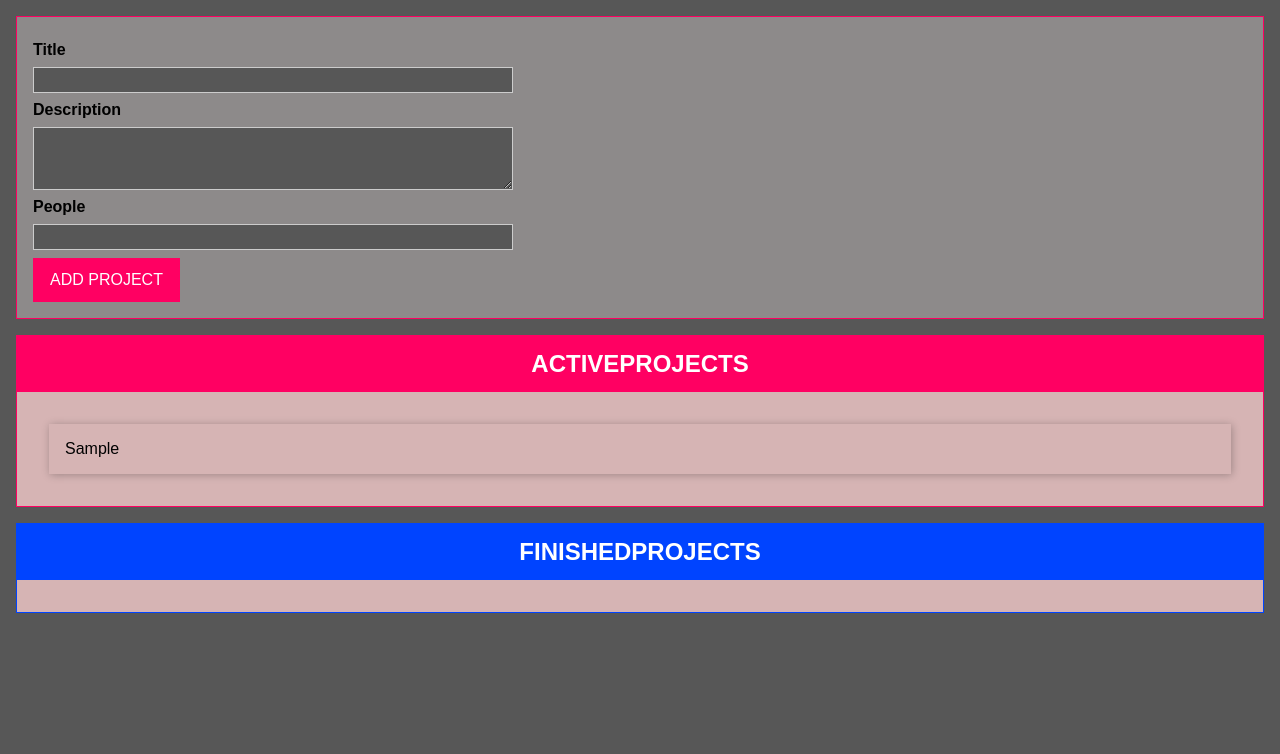
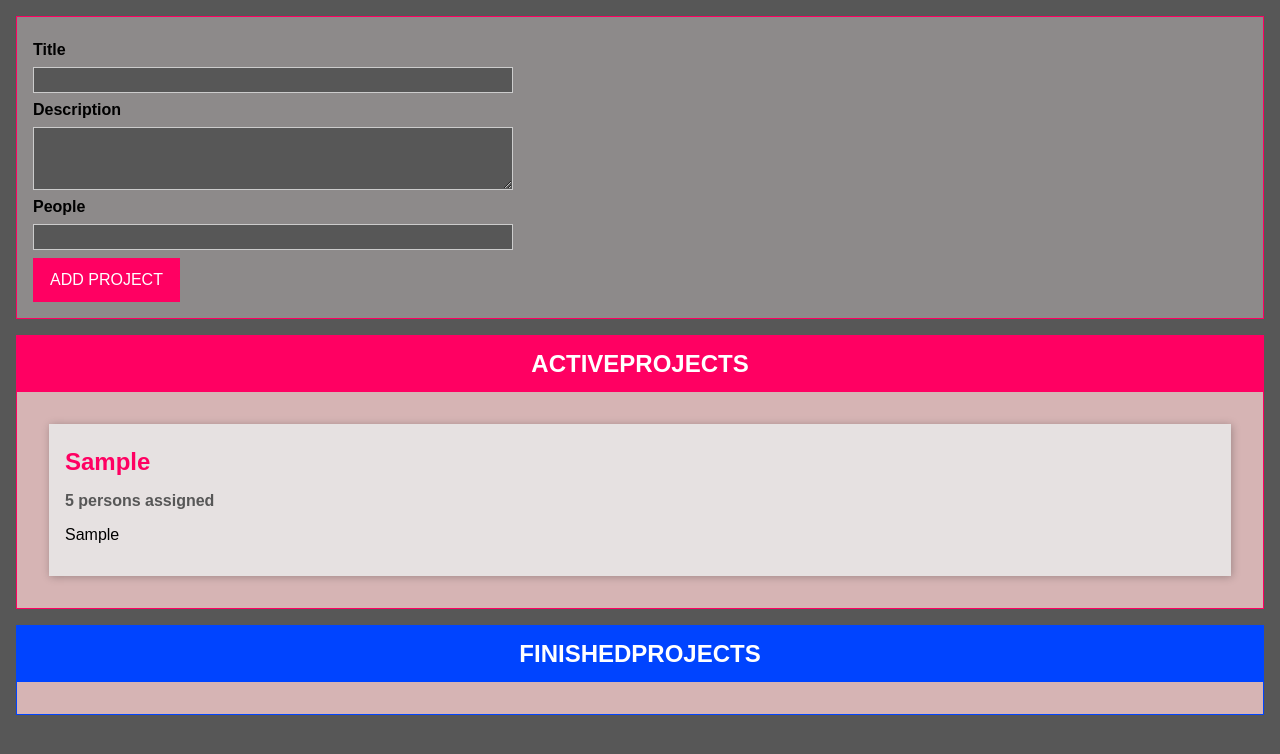
Before and after one commit to Vezil/drag-and-drop, a website with bundled scripts: page index.html in a window 1280 px wide. Both pictures are taken after typing "Sample", "Sample", "5" into the empty fields and a click on the button "ADD PROJECT". Built offline with nearby package versions, Linux system fonts and the light colour scheme.

Commit message:
Feature/drag and drop functionality (#3)
* add ProjectItem class

* add getter

* add draggable interfaces and functionality

```diff
--- a/app.css
+++ b/app.css
@@ -99,6 +99,7 @@ button:active {
     box-shadow: 1px 1px 8px rgba(0, 0, 0, 0.26);
     padding: 1rem;
     margin: 1rem;
+    background: rgb(230, 225, 225);
 }
 
 .projects li h2 {
--- a/index.html
+++ b/index.html
@@ -33,7 +33,11 @@
             </form>
         </template>
         <template id="single-project">
-            <li></li>
+            <li draggable="true">
+                <h2></h2>
+                <h3></h3>
+                <p></p>
+            </li>
         </template>
         <template id="project-list">
             <section class="projects">
--- a/src/app.ts
+++ b/src/app.ts
@@ -1,3 +1,16 @@
+// Drag & Drop Interfaces
+
+interface Draggable {
+    dragStartHandler(event: DragEvent): void;
+    dragEndHandler(event: DragEvent): void;
+}
+
+interface DragTarget {
+    dragOverHandler(event: DragEvent): void;
+    dropHandler(event: DragEvent): void;
+    dragLeaveHandler(event: DragEvent): void;
+}
+
 // Project Type
 
 enum ProjectStatus {
@@ -56,6 +69,22 @@ class ProjectState extends State<Project> {
 
         this.projects.push(newProject);
 
+        this.updateListeners();
+    }
+
+    moveProject(projectId: string, newStatus: ProjectStatus) {
+        const project = this.projects.find(
+            (project) => project.id === projectId
+        );
+
+        if (project && project.status !== newStatus) {
+            project.status = newStatus;
+
+            this.updateListeners();
+        }
+    }
+
+    private updateListeners() {
         for (const listener of this.listeners) {
             listener(this.projects.slice());
         }
@@ -176,9 +205,56 @@ abstract class Component<T extends HTMLElement, U extends HTMLElement> {
     abstract renderContent(): void;
 }
 
+// ProjectItem Class
+
+class ProjectItem
+    extends Component<HTMLUListElement, HTMLLIElement>
+    implements Draggable {
+    private project: Project;
+
+    get persons() {
+        return this.project.people === 1
+            ? '1 person'
+            : `${this.project.people} persons`;
+    }
+
+    constructor(hostId: string, project: Project) {
+        super('single-project', hostId, false, project.id);
+
+        this.project = project;
+
+        this.configure();
+        this.renderContent();
+    }
+
+    @autobindValue
+    dragStartHandler(event: DragEvent) {
+        event.dataTransfer!.setData('text/plain', this.project.id);
+        event.dataTransfer!.effectAllowed = 'move';
+    }
+
+    dragEndHandler(_: DragEvent) {
+        //
+    }
+
+    configure() {
+        this.element.addEventListener('dragstart', this.dragStartHandler);
+        this.element.addEventListener('dragend', this.dragEndHandler);
+    }
+
+    renderContent() {
+        this.element.querySelector('h2')!.textContent = this.project.title;
+        this.element.querySelector('h3')!.textContent =
+            this.persons + ' assigned';
+        this.element.querySelector('p')!.textContent = this.project.description;
+    }
+}
+
 // ProjectList Class
 
-class ProjectList extends Component<HTMLDivElement, HTMLElement> {
+class ProjectList
+    extends Component<HTMLDivElement, HTMLElement>
+    implements DragTarget {
     assignedProjects: Project[];
 
     constructor(private type: 'active' | 'finished') {
@@ -190,7 +266,40 @@ class ProjectList extends Component<HTMLDivElement, HTMLElement> {
         this.renderContent();
     }
 
+    @autobindValue
+    dragOverHandler(event: DragEvent) {
+        if (
+            event.dataTransfer &&
+            event.dataTransfer.types[0] === 'text/plain'
+        ) {
+            event.preventDefault();
+            const listElement = this.element.querySelector('ul')!;
+            listElement.classList.add('droppable');
+        }
+    }
+
+    @autobindValue
+    dropHandler(event: DragEvent) {
+        const projectId = event.dataTransfer!.getData('text/plain');
+        const status =
+            this.type === 'active'
+                ? ProjectStatus.Active
+                : ProjectStatus.Finished;
+
+        projectState.moveProject(projectId, status);
+    }
+
+    @autobindValue
+    dragLeaveHandler(_: DragEvent) {
+        const listElement = this.element.querySelector('ul')!;
+        listElement.classList.remove('droppable');
+    }
+
     configure() {
+        this.element.addEventListener('dragover', this.dragOverHandler);
+        this.element.addEventListener('dragleave', this.dragLeaveHandler);
+        this.element.addEventListener('drop', this.dropHandler);
+
         projectState.addListener((projects: Project[]) => {
             const relevantProjects = projects.filter((project) => {
                 if (this.type === 'active') {
@@ -221,11 +330,7 @@ class ProjectList extends Component<HTMLDivElement, HTMLElement> {
         listElement.innerHTML = '';
 
         for (const project of this.assignedProjects) {
-            const listItem = document.createElement('li');
-
-            listItem.textContent = project.title;
-
-            listElement.appendChild(listItem);
+            new ProjectItem(this.element.querySelector('ul')!.id, project);
         }
     }
 }
```
